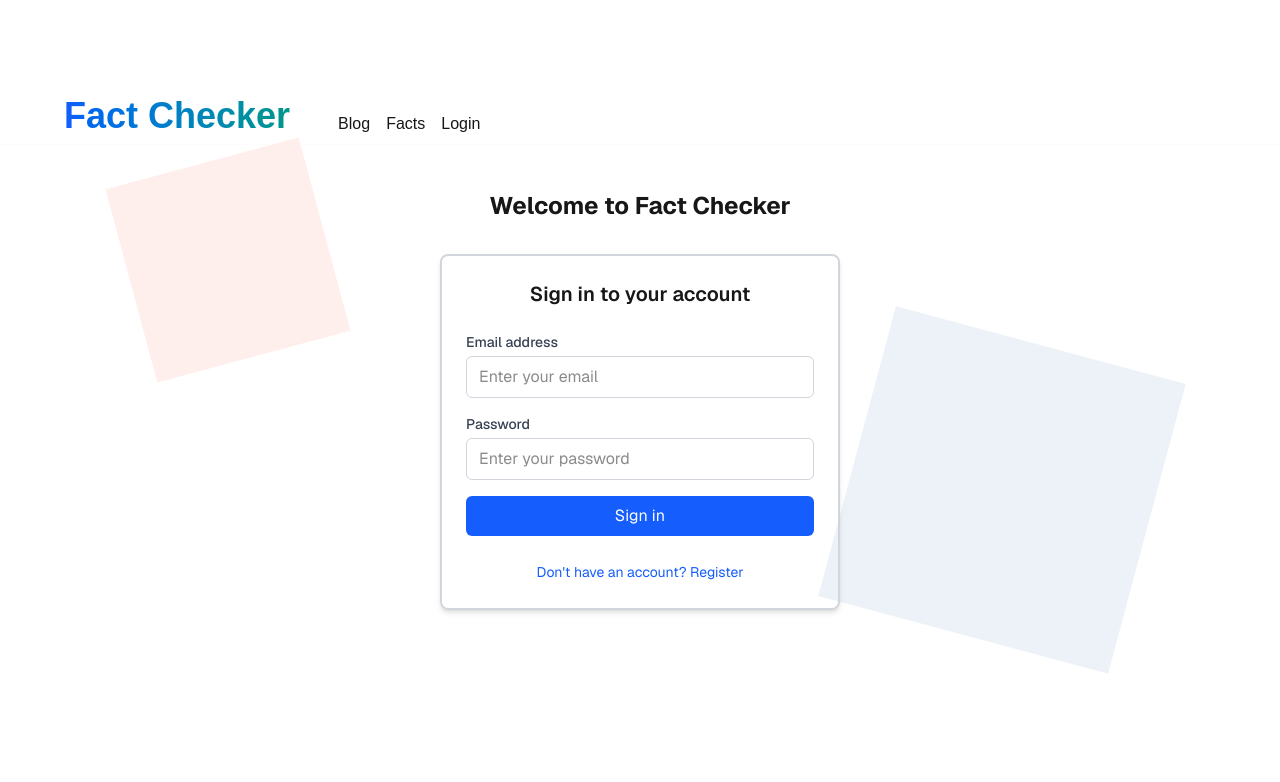
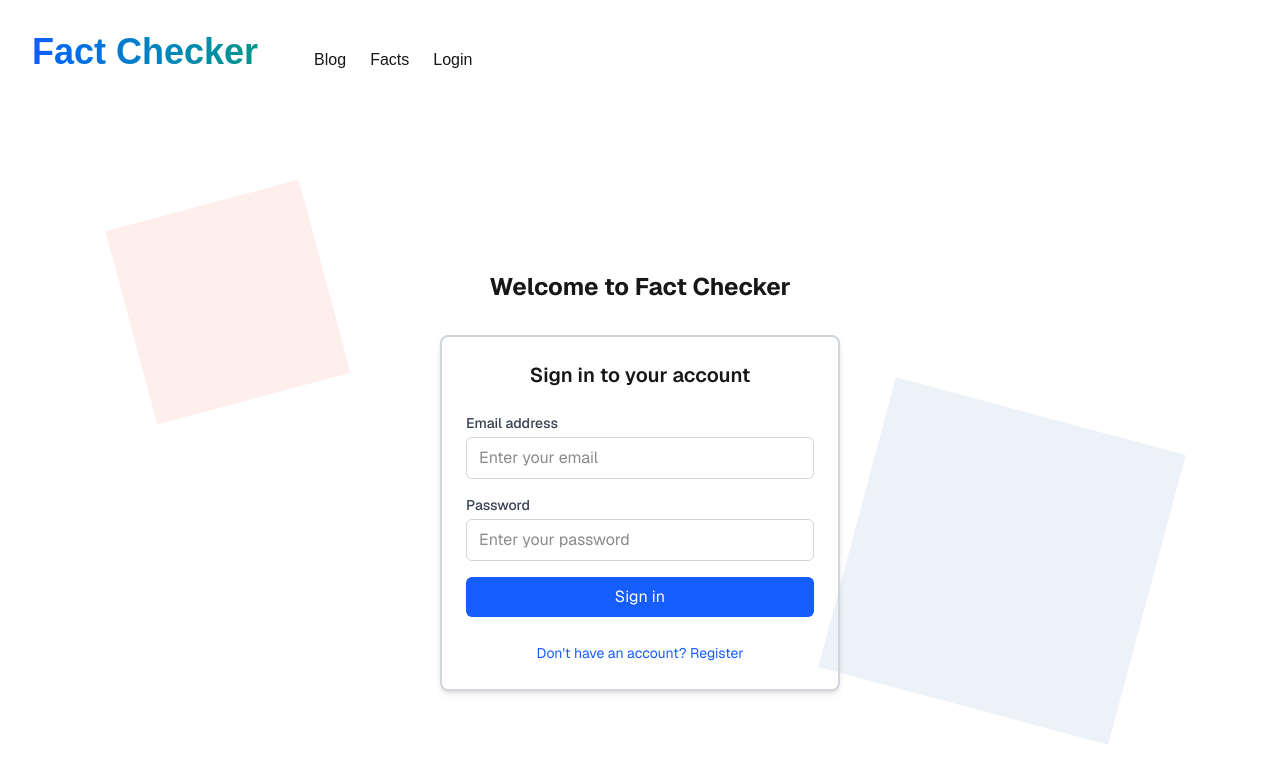
Before and after one commit to Jake-Song/fact-checker-app, a Next.js app: page /auth in a window 1280 px wide. Shown: the top 782 px of the page. Built offline with nearby package versions, Linux system fonts and the light colour scheme.

Commit message:
chore: modify css

```diff
--- a/app/admin/page.tsx
+++ b/app/admin/page.tsx
@@ -14,7 +14,7 @@ type Post = {
 
 function SideMenu() {
   return (
-    <div className="w-64 h-screen text-white p-4">
+    <div className="w-64 h-screen text-white p-4 mt-8">
       <div className="mb-8">
         <h2 className="text-xl font-bold">Admin Dashboard</h2>
       </div>
@@ -137,7 +137,7 @@ export default function AdminPage() {
   }
 
   return (
-    <div className="flex min-h-screen items-center mt-40">
+    <div className="flex min-h-screen mt-8">
       <SideMenu />
       <div className="flex-1 p-8">
         <main className="max-w-[800px] mx-auto">
--- a/app/components/Navigation.tsx
+++ b/app/components/Navigation.tsx
@@ -21,8 +21,8 @@ export default function Navigation() {
   }
 
   return (
-    <div className="absolute left-0 top-24 w-full border-b border-gray-100/30 pb-2">
-      <nav className="max-w-7xl mx-auto flex items-end gap-4 px-16">
+    <div className="w-full border-b border-gray-100/30 mt-8 pb-2">
+      <nav className="flex items-end pl-8 gap-6">
         <Link href="/" className="pr-8">
           <h1 className="text-4xl font-bold bg-gradient-to-r from-blue-600 to-teal-600 text-transparent bg-clip-text">
             Fact Checker
--- a/app/page.tsx
+++ b/app/page.tsx
@@ -65,7 +65,7 @@ export default function Home() {
   }
 
   return (
-    <div className="grid grid-rows-[20px_1fr_20px] items-center justify-items-center min-h-screen p-8 pb-20 gap-16 sm:p-20 font-[family-name:var(--font-geist-sans)]">
+    <div className="grid grid-rows-[20px_1fr_20px] justify-items-center min-h-screen p-8 pb-20 gap-16 sm:p-20 font-[family-name:var(--font-geist-sans)]">
       <main className="flex flex-col gap-[32px] row-start-2 items-center sm:items-start">
         <h1 className="text-2xl font-bold">Claims</h1>
         {facts.length === 0 ? (
```
